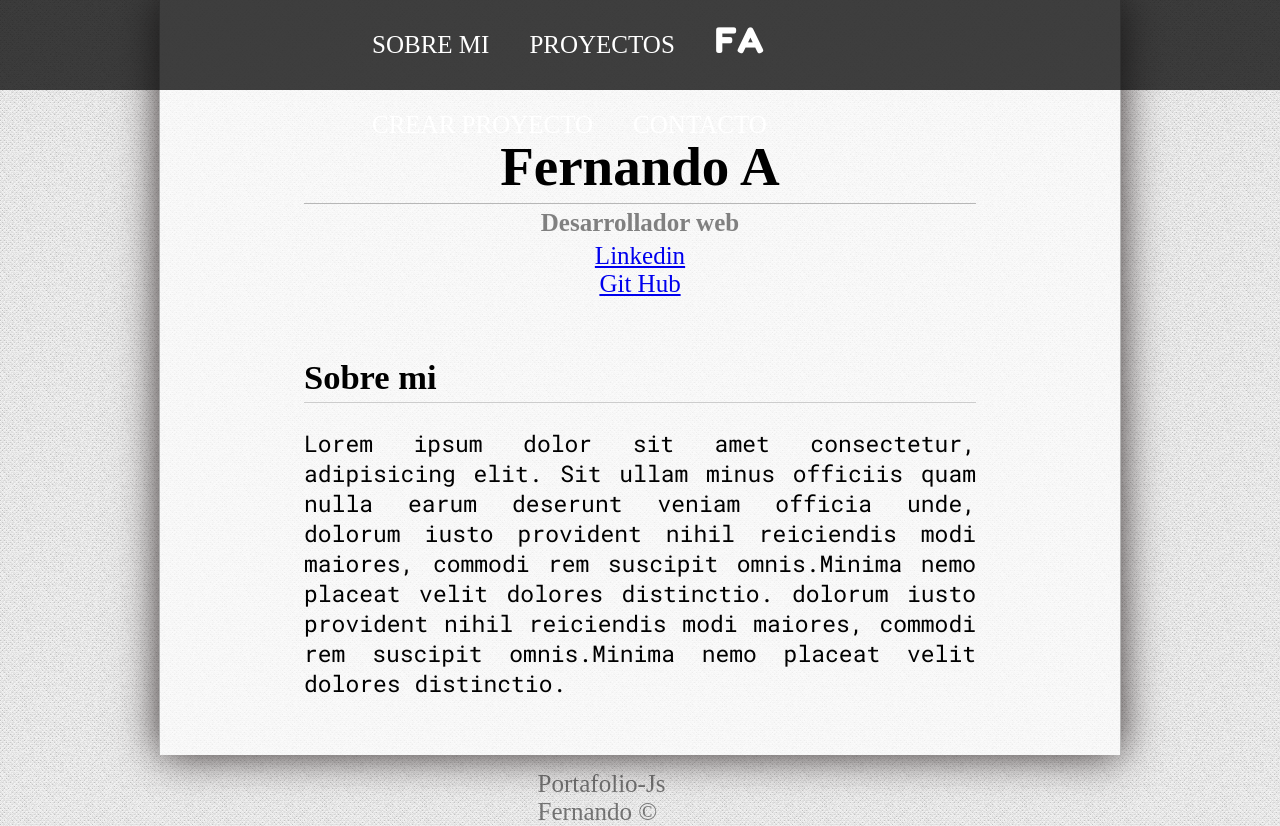
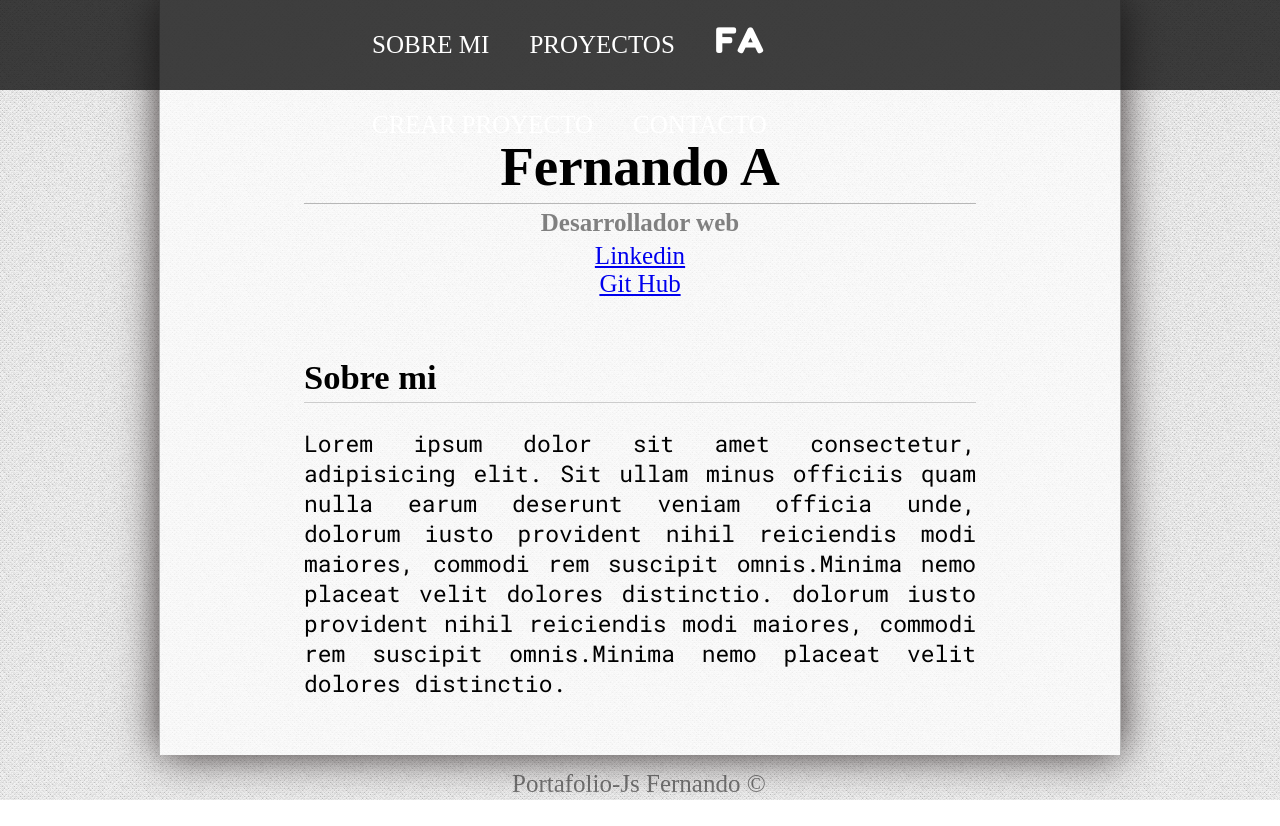
Before and after one commit to FerNanDoAnc/PortafolioJs, an Angular app in the folder proyecto-angular/: page / in a window 1280 px wide. After the commit the page ends 800 px from the top, so only its background shows below. Built offline with nearby package versions, Linux system fonts and the light colour scheme; a web font is replaced by a local one.

Commit message:
Revision de errores2

```diff
--- a/proyecto-angular/src/assets/css/styles.css
+++ b/proyecto-angular/src/assets/css/styles.css
@@ -88,7 +88,7 @@ header a:hover,
 
 /*Pie de pagina*/
 footer{
-    width:16%;
+    width: 20%;
     margin: 0px auto;
     padding-top: 15px;
     color: rgba(0, 0, 0, 0.5);
```
